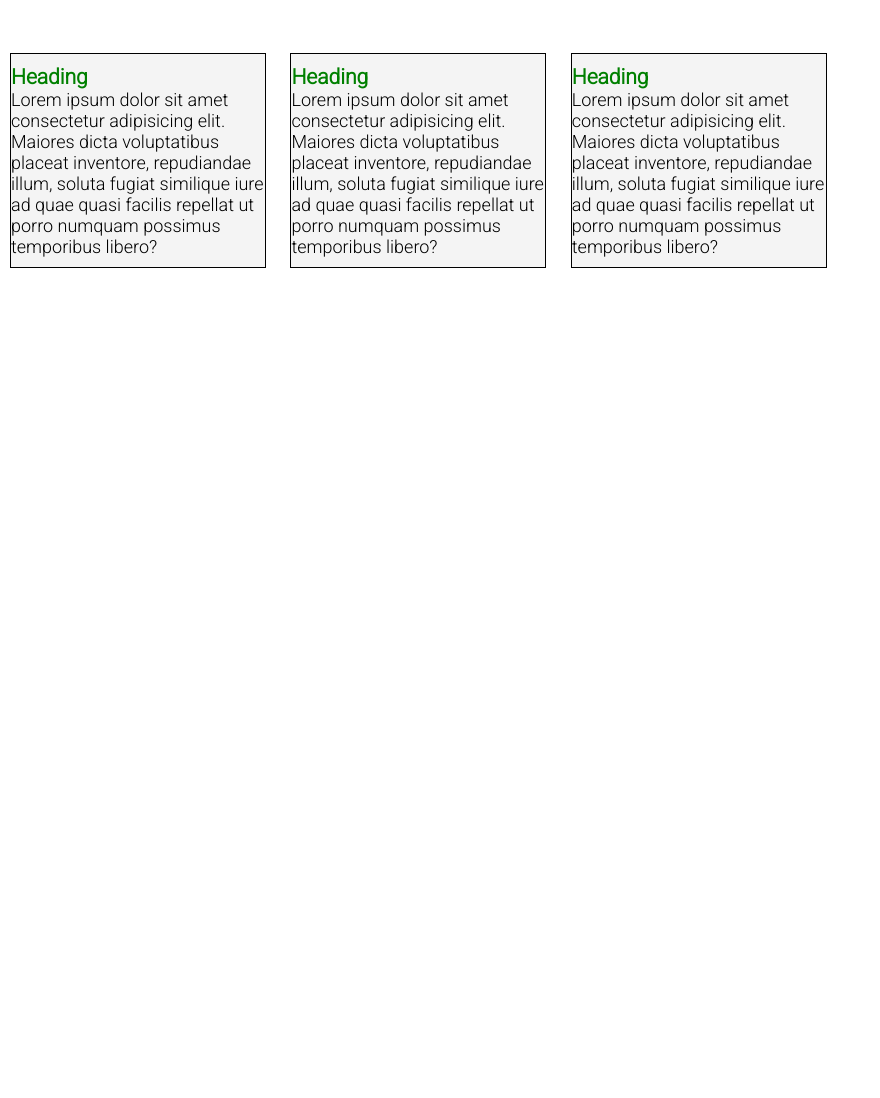
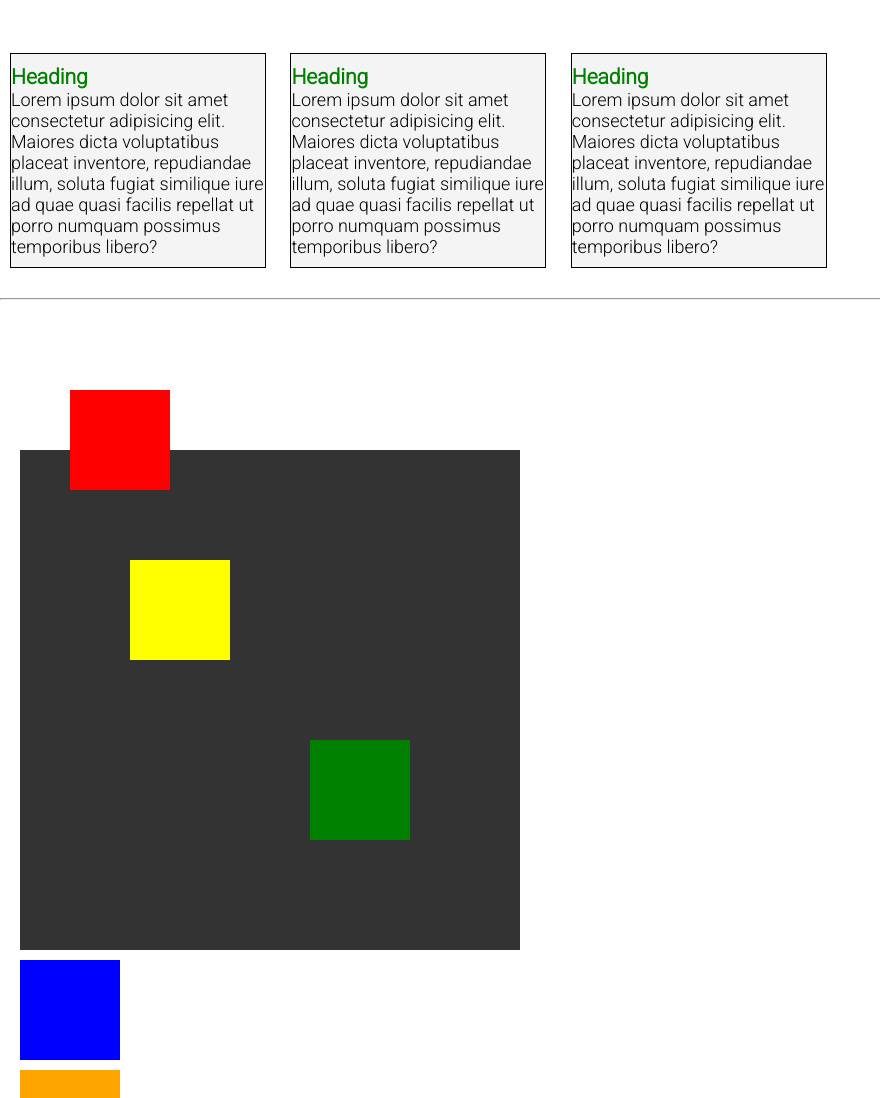
Before and after one commit to jameslusk/cssBasics, a plain HTML site: page index.html in a window 1280 px wide. Shown: the part 3298-4396 px from the top of the page, without its empty margins (0-880 px from the left). Before the commit the page ends 3576 px from the top, so only its background shows below. Drawn offline with Linux system fonts and the light colour scheme.

Commit message:
positioning

```diff
--- a/index.html
+++ b/index.html
@@ -220,6 +220,18 @@
       temporibus libero?</p>
   </div>
 
+  <hr>
+  <!-- POSITIONING -->
+  <div class="position">
+    <div id="box-11" class="boxing"></div>
+    <div class="boxContainer">
+      <div id="box-12" class="boxing"></div>
+      <div id="box-13" class="boxing"></div>
+    </div>
+    <div id="box-14" class="boxing"></div>
+    <div id="box-15" class="boxing"></div>
+  </div>
+
 
 </body>
 
--- a/style.css
+++ b/style.css
@@ -254,3 +254,49 @@ nav a {
   background-color: #f4f4f4;
   border: 1px solid black;
 }
+
+/* POSITIONING */
+.position {
+  height: 3000px;
+}
+
+.boxing {
+  width: 100px;
+  height: 100px;
+}
+
+.boxContainer {
+  position: relative;
+  width: 500px;
+  height: 500px;
+  background: #333;
+}
+
+#box-11 {
+  background: red;
+  position: relative;
+  top: 50px;
+  left: 50px;
+  z-index: 1;
+}
+#box-12 {
+  background: yellow;
+  position: absolute;
+  top: 100px;
+  left: 100px;
+}
+#box-13 {
+  background: green;
+  position: absolute;
+  bottom: 100px;
+  right: 100px;
+}
+#box-14 {
+  background: blue;
+  /* position: fixed; */
+}
+#box-15 {
+  background: orange;
+  position: sticky;
+  top: 0;
+}
```
